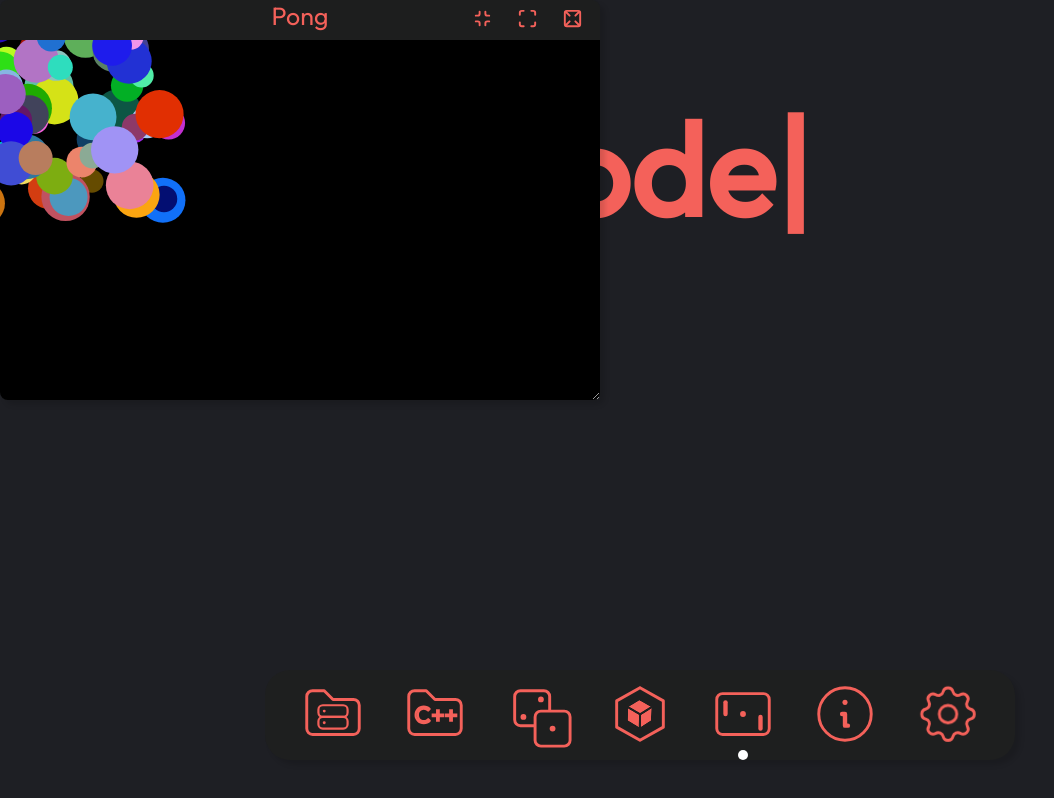
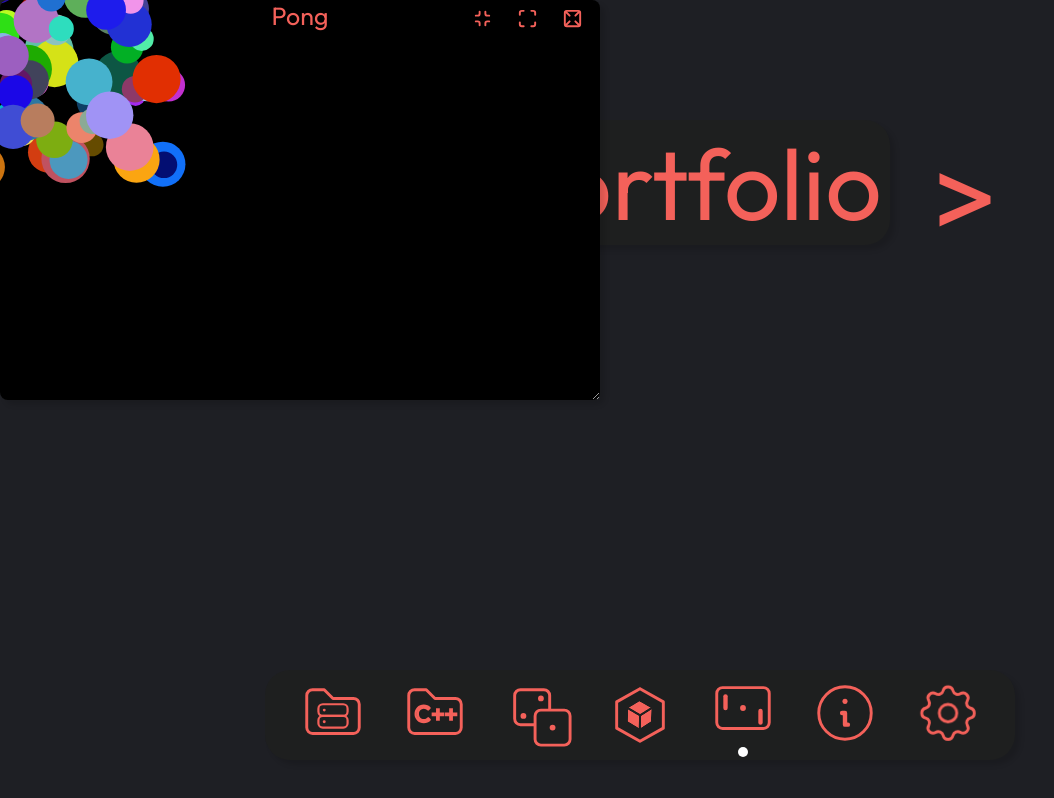
Before and after one commit to lpellier/portfoliOS, a React (Create React App) app: page / in a window 1280 px wide. Both pictures are taken after a click on the icon 742 px from the left and 714 px from the top of the page. Shown: the whole page, without its empty margins (0-1054 px from the left). Built offline with nearby package versions, Linux system fonts and the light colour scheme.

Commit message:
added animations, to do list

```diff
--- a/src/components/Desktop/AppBar/AppBar.css
+++ b/src/components/Desktop/AppBar/AppBar.css
@@ -39,6 +39,7 @@
 	max-height: 100px;
 
 	justify-content: space-evenly;
+	align-items: center;
 
 	/* background: radial-gradient(circle, var(--secondary-background-color) 0%, var(--primary-interface-color) 100%);; */
 	/* border: calc(0.5vmin + 5px) solid #2D2424; */
@@ -47,17 +48,12 @@
 .App {
 	position: relative;
 	display: inline-block;
-	top: 10%;
 	transition: transform 0.2s;
 	width: auto;
-	/* height: 9vmin; */
-	/* min-height: 68px; */
 	height: 70px;
 	background-repeat: no-repeat;
 	background-color: rgba(0, 0, 0, 0);
 	border: none;
-	animation: smaller 0.2s ease-out;
-	animation-fill-mode: forwards;
 }
 
 .Icon {
--- a/src/components/Desktop/Apps/Pong/Pong.tsx
+++ b/src/components/Desktop/Apps/Pong/Pong.tsx
@@ -46,7 +46,6 @@ export const defineSketch = (id: number, initialWidth: number, initialHeight: nu
 		p.setup = () => {
 			parent = document.getElementById("canvas-parent" + id);
 			canvas = p.createCanvas(initialWidth, initialHeight).parent(parent);
-			console.log(canvas.width, canvas.height)
 			for (let i = 0; i < 150; i++) {
 				circles.push(new MovingCircle({x: Math.random() * initialWidth, y: Math.random() * initialHeight}, Math.random() * 30 + 20))
 			}
--- a/src/components/Desktop/Background/Background.css
+++ b/src/components/Desktop/Background/Background.css
@@ -1 +1,59 @@
 @import "./../../../globals.css";
+
+.Background {
+	display: flex;
+
+	left: 0;
+	right: 0;
+	margin-left: auto;
+	margin-right: auto;
+
+	top: -50%;
+	width: 200px;
+	position: relative;
+
+	flex-direction: row;
+	justify-content: space-evenly;
+
+	animation: title-goes-down 4.5s forwards ease;
+}
+
+@keyframes title-goes-down {
+	40% {
+		top: 15%;
+		width: 200px;
+	}
+	100% {
+		top: 15%;
+		width: 800px;
+	}
+}
+
+.letter {
+	position: relative;
+	border-radius: 25px;
+	font: 120px "Outfit";
+	color: var(--secondary-background-color);
+	width: 150px;
+	height: 170px;
+	text-align: center;
+}
+
+.letter.portfolio {
+	background-color: var(--secondary-interface-color);
+	box-shadow: 5px 5px 5px #00000020;
+	width: 10px;
+	overflow: hidden;
+	color: rgba(0,0,0,0);
+	height: 125px;
+	font-size: 100px;
+	animation: show-full-title 1.5s forwards ease;
+	animation-delay: 2.5s;
+}
+
+@keyframes show-full-title {
+	100% {
+		color: var(--secondary-background-color);
+		width: 500px;
+	}
+}
--- a/src/components/Desktop/Background/Background.tsx
+++ b/src/components/Desktop/Background/Background.tsx
@@ -1,15 +1,14 @@
 import React from 'react';
 import './Background.css';
-import Header from './Header/Header'
 
 class Background extends React.Component {
-	componentDidMount(): void {
-	}
 
 	render() {
 		return (
 			<div className="Background">
-				<Header/>
+				<div className='letter chevrong'>{"<"}</div>
+				<div className='letter portfolio'>{"osPortfolio"}</div>
+				<div className='letter chevrond'>{">"}</div>
 			</div>
 		)
 	}
--- a/src/components/Desktop/Background/Header/Header.tsx
+++ b/src/components/Desktop/Background/Header/Header.tsx
@@ -56,8 +56,18 @@ class Header extends React.Component {
 
 	render() {
 		return (
-			<div className="Header">
-				<h1>{this.state.header_value + "|"}</h1>
+			<div className='osPortfolio'>
+				<div className="row">
+					<div className='cell size-2'></div>
+					<div className='cell size-2'></div>
+					<div className='cell size-2'></div>
+					<div className='cell size-2'></div>
+					<div className='cell size-2'></div>
+					<div className='cell size-2'></div>
+					<div className='cell size-2'></div>
+					<div className='cell size-2'></div>
+					<div className='cell size-2'></div>
+				</div>
 			</div>
 		)
 	}
--- a/src/components/Desktop/Window/Window.css
+++ b/src/components/Desktop/Window/Window.css
@@ -6,6 +6,7 @@
 	width: 145px;
 	height: 40px;
 	right: 0%;
+	justify-items: center;
 	justify-content: space-evenly;
 }
 
@@ -15,7 +16,6 @@
 	cursor: pointer;
 	width: 35px;
 	height: 40px;
-	top: 5px;
 }
 
 svg path {
@@ -62,7 +62,6 @@ svg path {
 
 .WindowTitle {
 	position: absolute;
-	top: 0%;
 	margin: 0;
 
 	left: 0;
@@ -81,9 +80,8 @@ svg path {
 	right: 0;
 	margin-left: auto;
 	margin-right: auto;
-	top: 40px;
 	width: 100%;
-	height: calc(100% - 40px);
+	height: 100%;
 }
 
 .Scrollbar {
@@ -101,7 +99,6 @@ svg path {
 }
 
 .WindowDefault {
-	display: block;
 	position:absolute;
 	margin: 0;
 	width: 600px;
@@ -115,7 +112,6 @@ svg path {
 	box-shadow: 5px 5px 5px #00000020;
 	resize: both;
 	overflow: hidden;
-	transition: width 2s, height 2s;
 }
 
 /* https://stackoverflow.com/questions/18481550/how-to-dynamically-create-keyframe-css-animations */
--- a/src/components/Desktop/Window/Window.tsx
+++ b/src/components/Desktop/Window/Window.tsx
@@ -43,6 +43,15 @@ class Window extends React.Component<{component: any, id: number, putWindowFront
 				style={{zIndex: this.props.info.z_index, top: this.props.info.pos.y, left: this.props.info.pos.x}}
 				id={this.props.info.name}
 				className={window_classes}>
+				<div className='content'>
+					{this.props.info.scrollbar &&
+						<Scrollbar className='Scrollbar' style={{ width: width ? width : 600, height: height? height - 40 : 400}}>
+							<this.props.component width={width ? width : 600} height={height? height - 40 : 400}/>
+						</Scrollbar>}
+					{!this.props.info.scrollbar &&
+						<this.props.component id={this.props.id} width={width ? width : 600} height={height? height : 400}/>
+					}
+				</div>
 				<h3 className="WindowTitle">{this.props.info.name}</h3>
 				<div className='ButtonFlex'>
 					<button className="WindowButton" id='MinimizeButton' onClick={() => {this.setState({minimized: true})}}>
@@ -84,16 +93,6 @@ class Window extends React.Component<{component: any, id: number, putWindowFront
 						</svg>
 					</button>
 				</div>
-				<div className='content'>
-					{this.props.info.scrollbar &&
-						<Scrollbar className='Scrollbar' style={{ width: width ? width : 600, height: height? height - 40 : 400}}>
-							<this.props.component width={width ? width : 600} height={height? height - 40 : 400}/>
-						</Scrollbar>}
-					{!this.props.info.scrollbar &&
-						<this.props.component id={this.props.id} width={width ? width : 600} height={height? height - 40 : 400}/>
-					}
-
-				</div>
 			</div>
 		)
 	}
```
Also changed, not shown: src/components/Desktop/Desktop.tsx (+29 -11 lines).
